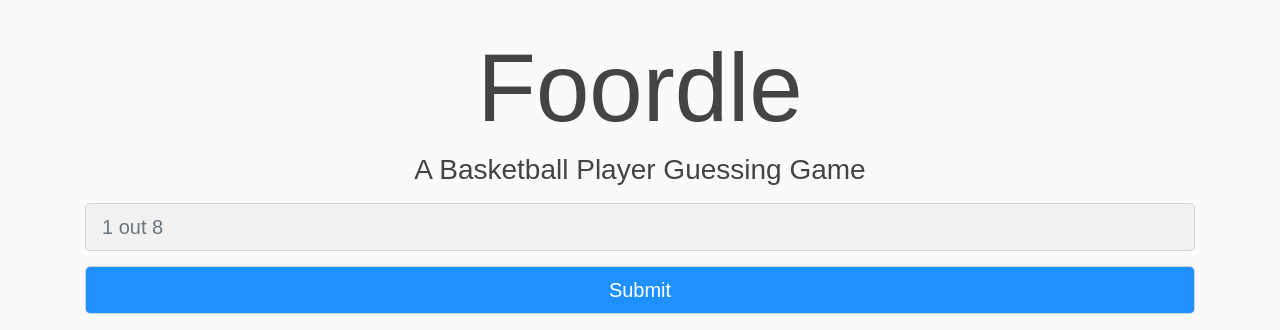
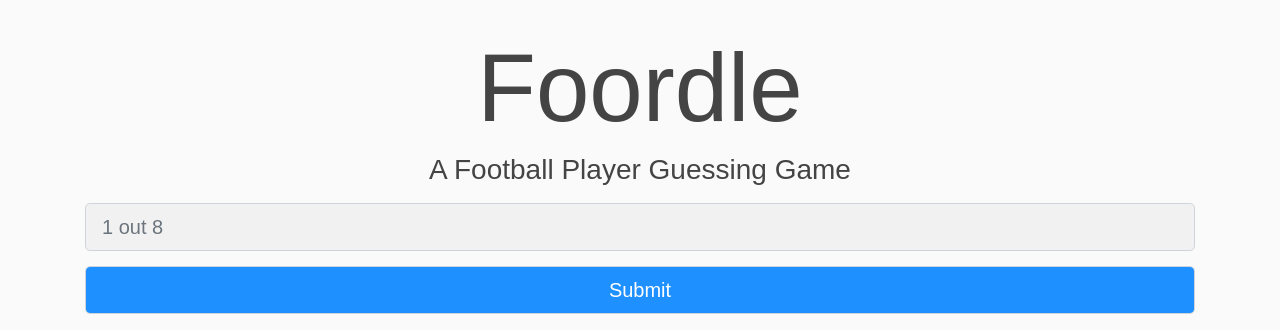
Before and after one commit to AviFried/Foorlde, a Flask app: page / in a window 1280 px wide. Shown: the part 50-380 px from the top of the page. Run offline with Flask 2, Linux system fonts and the light colour scheme; some libraries are stand-ins or nearby versions.

Commit message:
Update home.html

```diff
--- a/templates/home.html
+++ b/templates/home.html
@@ -3,7 +3,7 @@
         <div class="container">
             <figure class="text-center">
             <h1 class="display-1" >Foordle</h1>
-            <h3 class="display-6">A Basketball Player Guessing Game</h3>
+            <h3 class="display-6">A Football Player Guessing Game</h3>
             </figure>
         </div>
         <article class="media content">
```
